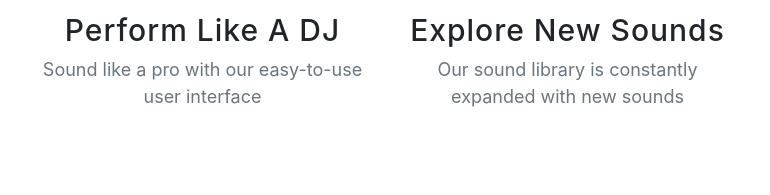
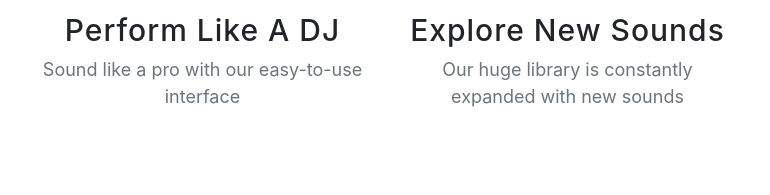
Before and after one commit to krahal/LaunchPad, a website with bundled scripts: page Launchpad-website/index.html in a window 1280 px wide. Shown: the part 2152-2347 px from the top of the page, 445-1215 px from the left. Built offline with nearby package versions, Linux system fonts and the light colour scheme; a web font is replaced by a local one.

Commit message:
Changed sounds library feature wording

```diff
--- a/Launchpad-website/index.html
+++ b/Launchpad-website/index.html
@@ -135,14 +135,14 @@
                   <div class="feature-item">
                     <i class="icon-earphones text-primary"></i>
                     <h3>Perform Like A DJ</h3>
-                    <p class="text-muted">Sound like a pro with our easy-to-use user interface</p>
+                    <p class="text-muted">Sound like a pro with our easy-to-use interface</p>
                   </div>
                 </div>
                 <div class="col-lg-6">
                   <div class="feature-item">
                     <i class="icon-present text-primary"></i>
                     <h3>Explore New Sounds</h3>
-                    <p class="text-muted">Our sound library is constantly expanded with new sounds</p>
+                    <p class="text-muted">Our huge library is constantly expanded with new sounds</p>
                   </div>
                 </div>
               </div>
```
